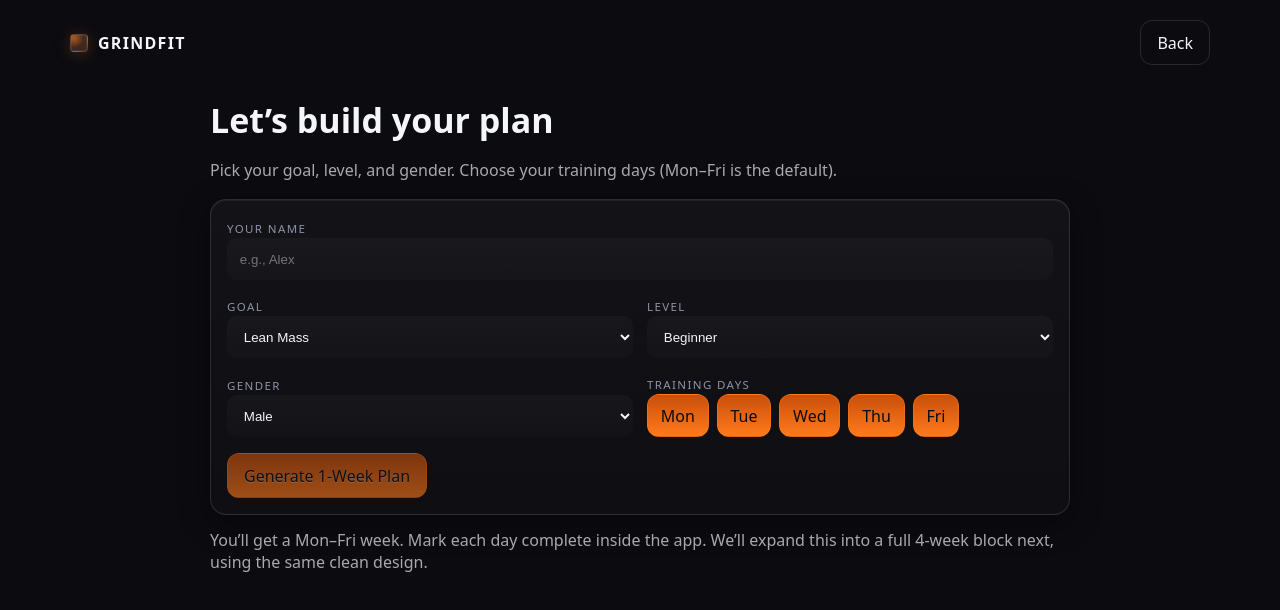
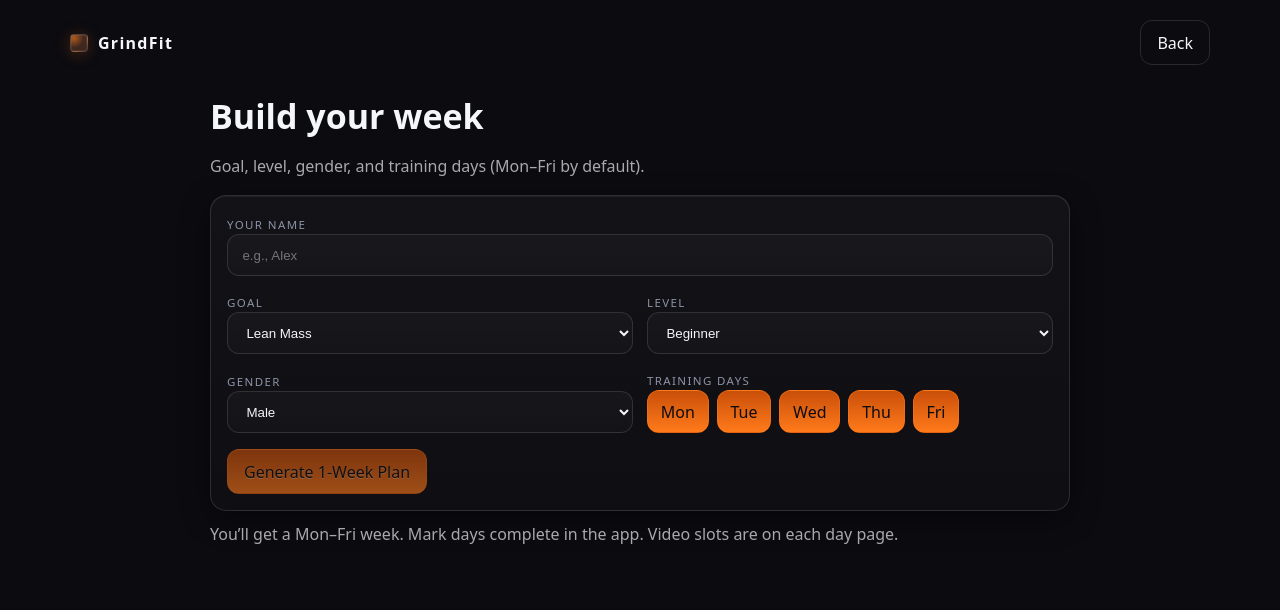
Before and after one commit to GrindFit/grindfit-webapp, a Next.js app: page /onboarding in a window 1280 px wide. Shown: the top 610 px of the page. Built offline with nearby package versions, Linux system fonts and the light colour scheme.

Commit message:
Update onboarding.js

```diff
--- a/pages/onboarding.js
+++ b/pages/onboarding.js
@@ -1,188 +1,124 @@
+import Head from "next/head";
 import { useEffect, useMemo, useState } from "react";
-import Head from "next/head";
 import { useRouter } from "next/router";
 
-/** small helpers */
-const DAYS = ["Mon", "Tue", "Wed", "Thu", "Fri"];
+const DAYS = ["Mon","Tue","Wed","Thu","Fri"];
 
-/** build a simple, clean training week */
-function buildWeek({ goal, level, gender, days }) {
-  const baseCue =
-    "Warm-up (5–7m): breath + mobility. Use controlled tempo. Log the top set. Cooldown (5m).";
-  const liftsByGoal = {
+function buildWeek({goal, level, gender, days}){
+  const baseCue = "Warm-up (5–7m) breath + mobility. Controlled tempo. Cooldown (5m).";
+  const byGoal = {
     "Fat Loss": [
-      { name: "Full-Body Circuit A", notes: "EMOM 10–12m + incline walk 10m" },
-      { name: "Upper Push / Pull", notes: "Supersets 3×8–12 + finish 8m cardio" },
-      { name: "Lower Strength", notes: "Goblet/Front squats focus, 3×6–8" },
-      { name: "Full-Body Circuit B", notes: "12–15m mixed carries / swings" },
-      { name: "Upper Volume", notes: "machines/dumbbells 3×12–15" },
+      {name:"Full-Body Circuit A", notes:"EMOM 10–12m + incline walk 10m"},
+      {name:"Upper Push / Pull", notes:"Supersets 3×8–12 + 8m cardio"},
+      {name:"Lower Strength", notes:"Squat pattern 3×6–8 + posterior"},
+      {name:"Full-Body Circuit B", notes:"12–15m carries / swings"},
+      {name:"Upper Volume", notes:"machines/dumbbells 3×12–15"},
     ],
     "Lean Mass": [
-      { name: "Upper — Press focus", notes: "Top set + back-off, 3×6–8" },
-      { name: "Lower — Hinge focus", notes: "RDL / hip hinge, 3×6–8" },
-      { name: "Upper — Pull focus", notes: "Row + pull progressions, 3×8–10" },
-      { name: "Lower — Squat focus", notes: "Front / back variations, 3×5–8" },
-      { name: "Full-Body Hypertrophy", notes: "machines/dumbbells 3×10–14" },
+      {name:"Upper — Press focus", notes:"Top set + back-off 3×6–8"},
+      {name:"Lower — Hinge focus", notes:"RDL / hip hinge 3×6–8"},
+      {name:"Upper — Pull focus", notes:"Row / pull 3×8–10"},
+      {name:"Lower — Squat focus", notes:"Front / back 3×5–8"},
+      {name:"Full-Body Hypertrophy", notes:"3×10–14 tension focus"},
     ],
     "Mass Gain": [
-      { name: "Push — Heavy", notes: "Press + accessories, 4×5–8" },
-      { name: "Pull — Heavy", notes: "Row / Pulldown + accessories, 4×5–8" },
-      { name: "Legs — Heavy", notes: "Squat pattern + posterior, 4×5–8" },
-      { name: "Push — Volume", notes: "3×10–12 + isolation finishers" },
-      { name: "Pull/Legs — Volume", notes: "3×10–12 mixed hypertrophy" },
+      {name:"Push — Heavy", notes:"Press + accessories 4×5–8"},
+      {name:"Pull — Heavy", notes:"Row/Pulldown + accessories 4×5–8"},
+      {name:"Legs — Heavy", notes:"Squat + posterior 4×5–8"},
+      {name:"Push — Volume", notes:"3×10–12 + isolation"},
+      {name:"Pull/Legs — Volume", notes:"3×10–12 hypertrophy"},
     ],
   };
-
-  const chosen = liftsByGoal[goal] ?? liftsByGoal["Lean Mass"];
-
-  // shape to save
-  const plan = days.map((d, i) => ({
-    day: d,
-    title: chosen[i % chosen.length].name,
-    cues: [
-      baseCue,
-      `Level: ${level}`,
-      `Gender track: ${gender}`,
-      chosen[i % chosen.length].notes,
-    ],
-    complete: false,
+  const list = byGoal[goal] ?? byGoal["Lean Mass"];
+  return days.map((d,i)=>({
+    day:d,
+    title:list[i%list.length].name,
+    cues:[baseCue,`Level: ${level}`,`Gender: ${gender}`, list[i%list.length].notes],
+    complete:false
   }));
-
-  return plan;
 }
 
-export default function Onboarding() {
-  const router = useRouter();
-  const [name, setName] = useState("");
-  const [goal, setGoal] = useState("Lean Mass");
-  const [level, setLevel] = useState("Beginner");
-  const [gender, setGender] = useState("Male");
-  const [selectedDays, setSelectedDays] = useState(DAYS); // Mon–Fri default
+export default function Onboarding(){
+  const r = useRouter();
+  const [name,setName] = useState("");
+  const [goal,setGoal] = useState("Lean Mass");
+  const [level,setLevel] = useState("Beginner");
+  const [gender,setGender] = useState("Male");
+  const [sel,setSel] = useState(DAYS);
 
-  const canGenerate =
-    name.trim().length > 0 &&
-    goal &&
-    level &&
-    gender &&
-    selectedDays.length > 0;
+  useEffect(()=>{
+    const plan = localStorage.getItem("grindfit_plan");
+    if (plan) r.replace("/app");
+  },[r]);
 
-  const toggleDay = (d) => {
-    setSelectedDays((prev) =>
-      prev.includes(d) ? prev.filter((x) => x !== d) : [...prev, d]
-    );
-  };
+  const canGo = name.trim() && goal && level && gender && sel.length>0;
+  const ordered = useMemo(()=>DAYS.filter(d=>sel.includes(d)),[sel]);
+  const toggle = d => setSel(prev => prev.includes(d) ? prev.filter(x=>x!==d) : [...prev,d]);
 
-  const orderedDays = useMemo(
-    () => DAYS.filter((d) => selectedDays.includes(d)),
-    [selectedDays]
-  );
-
-  const handleGenerate = () => {
-    if (!canGenerate) return;
-    const profile = {
-      name: name.trim(),
-      goal,
-      level,
-      gender,
-      days: orderedDays,
-      createdAt: new Date().toISOString(),
-    };
-
+  const submit = ()=>{
+    if(!canGo) return;
+    const profile = {name:name.trim(),goal,level,gender,days:ordered,createdAt:new Date().toISOString()};
     const plan = buildWeek(profile);
-
-    // save locally for the /app page
     localStorage.setItem("grindfit_profile", JSON.stringify(profile));
     localStorage.setItem("grindfit_plan", JSON.stringify(plan));
-
-    router.push("/app");
+    r.push("/app");
   };
-
-  // if user already has plan, skip onboarding
-  useEffect(() => {
-    const p = localStorage.getItem("grindfit_plan");
-    if (p) router.replace("/app");
-  }, [router]);
 
   return (
     <>
-      <Head>
-        <title>Onboarding — GrindFit</title>
-      </Head>
+      <Head><title>Onboarding — GrindFit</title></Head>
 
-      <header className="container" style={{ paddingTop: 20 }}>
-        <div style={{ display: "flex", justifyContent: "space-between", alignItems: "center" }}>
-          <span className="logo"><span className="logo-mark" /><span className="logo-type">GRINDFIT</span></span>
-          <a href="/" className="btn btn-ghost">Back</a>
+      <header className="container" style={{paddingTop:20}}>
+        <div style={{display:"flex",justifyContent:"space-between",alignItems:"center"}}>
+          <span className="logo"><span className="logo-mark"/><span className="logo-type">GrindFit</span></span>
+          <a className="btn btn-ghost" href="/">Back</a>
         </div>
       </header>
 
-      <main className="section" style={{ paddingTop: 32 }}>
-        <div className="container" style={{ maxWidth: 900 }}>
-          <h1 style={{ fontWeight: 800, margin: "0 0 8px", fontSize: "clamp(24px,3vw,34px)" }}>
-            Let’s build your plan
-          </h1>
-          <p className="muted" style={{ marginBottom: 18 }}>
-            Pick your goal, level, and gender. Choose your training days (Mon–Fri is the default).
-          </p>
+      <main className="section">
+        <div className="container" style={{maxWidth:900}}>
+          <h1 style={{fontWeight:800,margin:"0 0 8px",fontSize:"clamp(24px,3vw,34px)"}}>Build your week</h1>
+          <p className="muted" style={{marginBottom:18}}>Goal, level, gender, and training days (Mon–Fri by default).</p>
 
-          <div className="card" style={{ padding: 16 }}>
-            <div style={{ display: "grid", gap: 14, gridTemplateColumns: "1fr 1fr", alignItems: "end" }}>
-              <div style={{ gridColumn: "1 / -1" }}>
+          <div className="card" style={{padding:16}}>
+            <div style={{display:"grid",gap:14,gridTemplateColumns:"1fr 1fr",alignItems:"end"}}>
+              <div style={{gridColumn:"1 / -1"}}>
                 <label className="kicker">Your Name</label>
-                <input
-                  value={name}
-                  onChange={(e) => setName(e.target.value)}
-                  placeholder="e.g., Alex"
-                  style={inputStyle}
-                />
+                <input value={name} onChange={e=>setName(e.target.value)} placeholder="e.g., Alex"/>
               </div>
 
               <div>
                 <label className="kicker">Goal</label>
-                <select value={goal} onChange={(e) => setGoal(e.target.value)} style={inputStyle}>
-                  <option>Fat Loss</option>
-                  <option>Lean Mass</option>
-                  <option>Mass Gain</option>
+                <select value={goal} onChange={e=>setGoal(e.target.value)}>
+                  <option>Fat Loss</option><option>Lean Mass</option><option>Mass Gain</option>
                 </select>
               </div>
-
               <div>
                 <label className="kicker">Level</label>
-                <select value={level} onChange={(e) => setLevel(e.target.value)} style={inputStyle}>
-                  <option>Beginner</option>
-                  <option>Intermediate</option>
-                  <option>Advanced</option>
+                <select value={level} onChange={e=>setLevel(e.target.value)}>
+                  <option>Beginner</option><option>Intermediate</option><option>Advanced</option>
                 </select>
               </div>
-
               <div>
                 <label className="kicker">Gender</label>
-                <select value={gender} onChange={(e) => setGender(e.target.value)} style={inputStyle}>
-                  <option>Male</option>
-                  <option>Female</option>
+                <select value={gender} onChange={e=>setGender(e.target.value)}>
+                  <option>Male</option><option>Female</option>
                 </select>
               </div>
 
               <div>
                 <label className="kicker">Training Days</label>
-                <div style={{ display: "flex", gap: 8, flexWrap: "wrap" }}>
-                  {DAYS.map((d) => (
-                    <button
-                      key={d}
-                      type="button"
-                      onClick={() => toggleDay(d)}
-                      className="btn"
+                <div style={{display:"flex",gap:8,flexWrap:"wrap"}}>
+                  {DAYS.map(d=>(
+                    <button key={d} type="button" className="btn"
+                      onClick={()=>toggle(d)}
                       style={{
-                        borderColor: selectedDays.includes(d)
-                          ? "rgba(255,122,26,.45)"
-                          : "var(--brand-line)",
-                        background: selectedDays.includes(d)
+                        borderColor: sel.includes(d)? "rgba(255,122,26,.45)":"var(--line)",
+                        background: sel.includes(d)
                           ? "linear-gradient(180deg, var(--amber-2), var(--amber-1))"
-                          : "linear-gradient(180deg, rgba(255,255,255,0.04), rgba(255,255,255,0.02))",
-                        color: selectedDays.includes(d) ? "#0b0b10" : "var(--brand-ink)",
-                        padding: ".6rem .8rem",
-                      }}
-                    >
+                          : "linear-gradient(180deg, rgba(255,255,255,.04), rgba(255,255,255,.02))",
+                        color: sel.includes(d)? "#0b0b10":"var(--ink-1)", padding:".6rem .8rem"
+                      }}>
                       {d}
                     </button>
                   ))}
@@ -190,36 +126,16 @@ export default function Onboarding() {
               </div>
             </div>
 
-            <div style={{ marginTop: 16 }}>
-              <button
-                className="btn btn-amber"
-                onClick={handleGenerate}
-                disabled={!canGenerate}
-                style={{ opacity: canGenerate ? 1 : 0.6 }}
-              >
+            <div style={{marginTop:16}}>
+              <button className="btn btn-amber" onClick={submit} disabled={!canGo} style={{opacity:canGo?1:.6}}>
                 Generate 1-Week Plan
               </button>
             </div>
           </div>
 
-          <p className="muted" style={{ marginTop: 14 }}>
-            You’ll get a Mon–Fri week. Mark each day complete inside the app. We’ll expand this into
-            a full 4-week block next, using the same clean design.
-          </p>
+          <p className="muted" style={{marginTop:12}}>You’ll get a Mon–Fri week. Mark days complete in the app. Video slots are on each day page.</p>
         </div>
       </main>
     </>
   );
 }
-
-const inputStyle = {
-  width: "100%",
-  height: 42,
-  borderRadius: 10,
-  border: "1px solid var(--brand-line)",
-  background:
-    "linear-gradient(180deg, rgba(255,255,255,0.03), rgba(255,255,255,0.015))",
-  color: "var(--brand-ink)",
-  padding: "0 .8rem",
-  outline: "none",
-};
```
